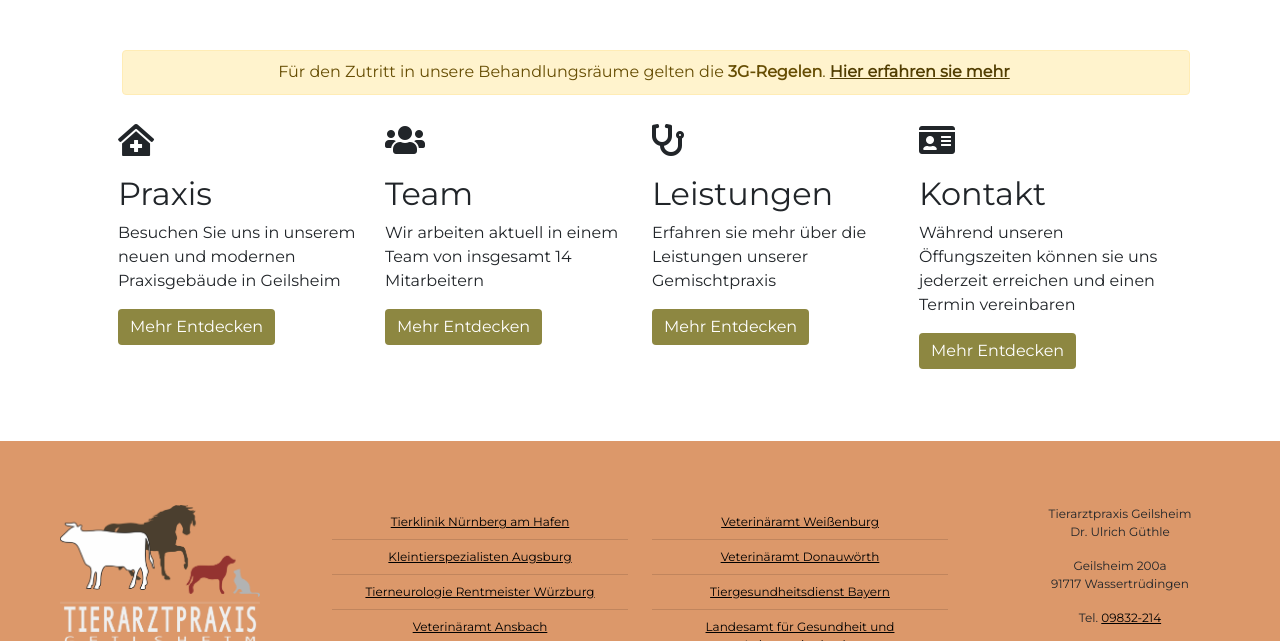
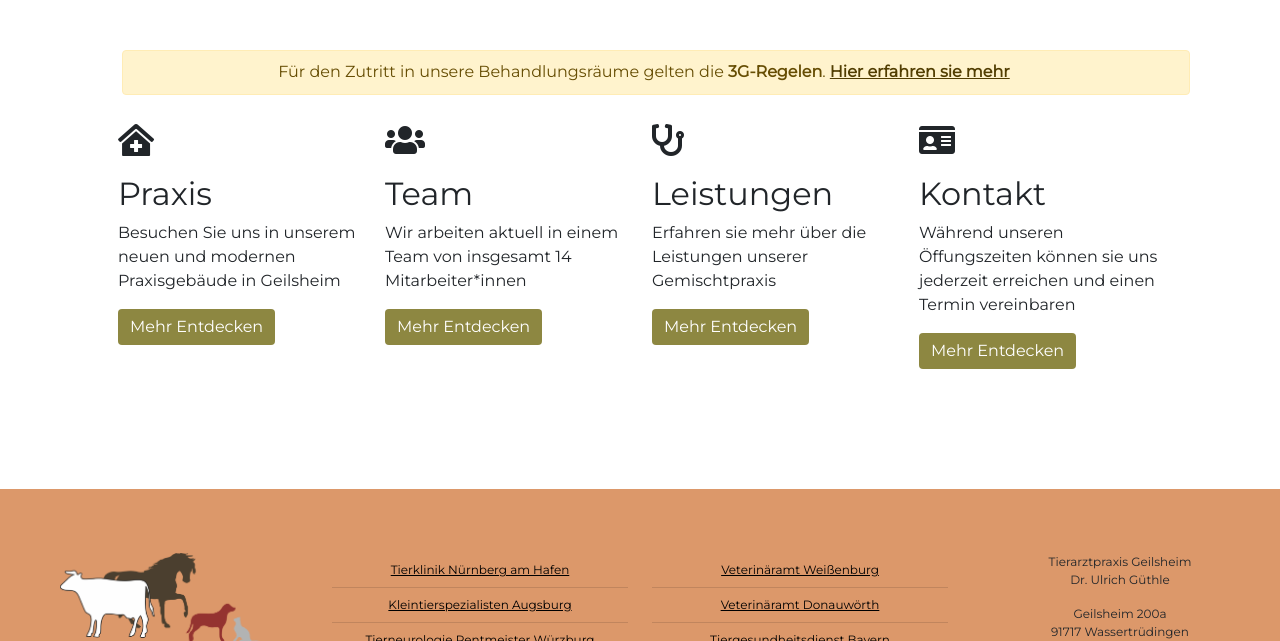
Before and after one commit to timmguthle/tierarztpraxis-geilsheim, a plain HTML site: page index.html in a window 1280 px wide. Shown: the part 648-1289 px from the top of the page. Drawn offline with nearby package versions, Linux system fonts and the light colour scheme.

Commit message:
change Text homepage

```diff
--- a/index.html
+++ b/index.html
@@ -115,7 +115,7 @@
 
 
 	<!-- Icon Reihe -->
-	<div class="container p-5">
+	<div class="container p-5 mb-5">
 	<div class="row">
 		<div class="alert alert-warning text-center mx-3" role="alert">
 			Für den Zutritt in unsere Behandlungsräume gelten die <strong>3G-Regelen</strong>.
@@ -145,7 +145,7 @@
 				Team
 			</h2>
 			<p>
-				Wir arbeiten aktuell in einem Team von insgesamt 14 Mitarbeitern
+				Wir arbeiten aktuell in einem Team von insgesamt 14 Mitarbeiter*innen
 			</p>
 			<a href="team.html" class="btn btn-primary f-btn">Mehr Entdecken</a>
 		</div>
```
